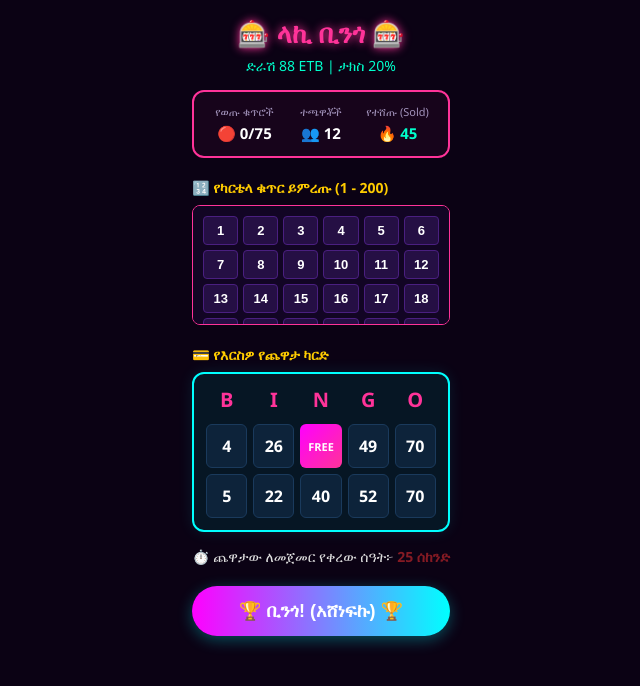
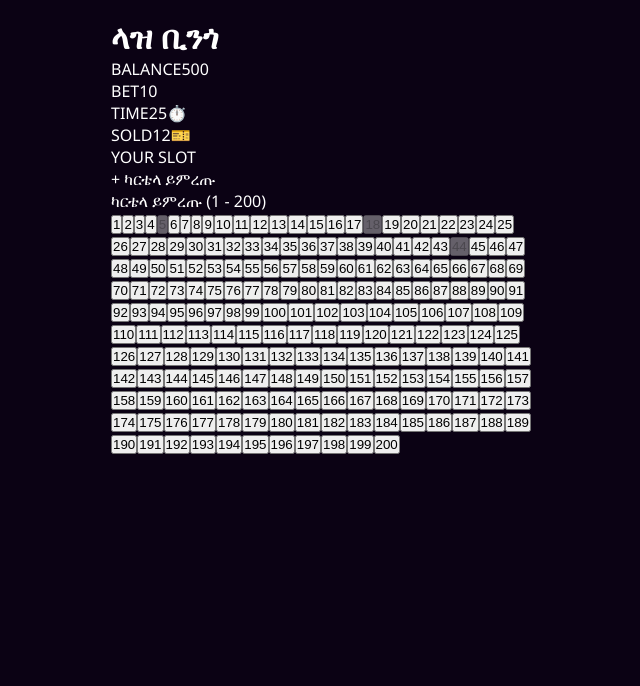
Before and after one commit to danielberihu72-cmd/laz-bingo-frontend, a React (Vite) app: page / in a window 1280 px wide. Shown: the top 686 px of the page, without its empty margins (319-959 px from the left). Built offline with nearby package versions, Linux system fonts and the light colour scheme.

Commit message:
Enhance game state management and timer logic
Added state management for game balance, bet, timer, and sold count. Implemented timer logic and cartela selection functionality.

```diff
--- a/src/App.jsx
+++ b/src/App.jsx
@@ -1,77 +1,122 @@
-import React, { useState } from 'react';
+import React, { useState, useEffect } from 'react';
 import './App.css';
 
 function App() {
-  // ከ1 እስከ 200 የካርቴላ መምረጫ ቁጥሮች ማመንጫ
-  const cartelaNumbers = Array.from({ length: 200 }, (_, i) => i + 1);
-  const [selectedCartela, setSelectedCartela] = useState(null);
+  // 1. መሠረታዊ መረጃዎች (States)
+  const [balance, setBalance] = useState(500); // ቀሪ ሂሳብ
+  const [bet, setBet] = useState(10); // ውርርድ
+  const [timer, setTimer] = useState(30); // የሰዓት ቆጣሪ (ከ30 ይጀምራል)
+  const [soldCount, setSoldCount] = useState(12); // የተሸጡ ካርቴላዎች ብዛት
 
-  // የናሙና ቢንጎ ካርድ ቁጥሮች (B-I-N-G-O)
-  const bingoCard = [,
- ,
-    [4, 26, "FREE", 49, 70],
-,
-    [5, 22, 40, 52, 70]
-  ];
+  const [mySlots, setMySlots] = useState([]); // ተጫዋቹ የገዛቸው ካርቴላዎች
+  const [allSoldCartelas, setAllSoldCartelas] = useState([5, 18, 44]); // ለምሳሌ ሌሎች ተጫዋቾች ቀድመው የገዟቸው ካርቴላዎች
 
+  const [gameStarted, setGameStarted] = useState(false); // ሰዓቱ ሲያልቅ ወደ ጨዋታ ሜዳ ለመሄድ
+
+  // 2. የሰዓት ቆጣሪ አሠራር (Timer Logic)
+  useEffect(() => {
+    if (timer > 0) {
+      const interval = setInterval(() => {
+        setTimer((prev) => prev - 1);
+      }, 1000);
+      return () => clearInterval(interval);
+    } else {
+      // ሰዓቱ 0 ሲደርስ አውቶማቲክ ወደ ጨዋታ ሜዳ ይወስደናል
+      setGameStarted(true);
+    }
+  }, [timer]);
+
+  // ከ1 እስከ 200 የካርቴላ ቁጥሮች ማመንጫ
+  const totalCartelas = Array.from({ length: 200 }, (_, i) => i + 1);
+
+  // 3. ካርቴላ የመምረጥ አሠራር
+  const handleSelectCartela = (num) => {
+    // ካርቴላው አስቀድሞ ከተሸጠ ወይም እኛ ከገዛነው ምንም አያደርግም
+    if (allSoldCartelas.includes(num) || mySlots.includes(num)) return;
+
+    // ብር ካለን ብቻ ነው መግዛት የምንችለው
+    if (balance >= bet) {
+      setMySlots([...mySlots, num]); // ወደ YOUR SLOT ይጨምረዋል
+      setSoldCount((prev) => prev + 1); // SOLD ላይ 1 ይጨምራል
+      setBalance((prev) => prev - bet); // ከባላንስ ላይ የቤቱን ብር ይቀንሳል
+    } else {
+      alert("ለማስያዝ በቂ ገንዘብ የለዎትም!");
+    }
+  };
+
+  // 🔴 ገጽ 2፦ ሰዓቱ አልቆ ጨዋታው ሲጀምር የሚመጣው ጊዜያዊ ገጽ (እሱን ቀጥለን በዝርዝር እንሠራዋለን)
+  if (gameStarted) {
     return (
       <div className="app-container">
-      {/* Header */}
         <div className="header">
           <h1 className="logo">🎰 ላኪ ቢንጎ 🎰</h1>
-        <p className="subtitle">ድራሽ 88 ETB | ታክስ 20%</p>
+          <p className="subtitle" style={{color: '#00ffcc'}}>የጨዋታው ሜዳ ተከፍቷል!</p>
         </div>
+        <div style={{textAlign: 'center', marginTop: '50px'}}>
+          <p>የመረጧቸው ካርቴላዎች፦ {mySlots.join(', ') || 'ምንም አልመረጡም'}</p>
+          <h2 style={{color: '#ff3399', marginTop: '20px'}}>⚠️ የሁለተኛውን ገጽ አሠራር ቀጥለን እንሠራዋለን...</h2>
+        </div>
+      </div>
+    );
+  }
 
-      {/* Stats Container */}
-      <div className="stats-container">
-        <div className="stat-box">
-          <span className="stat-title">የወጡ ቁጥሮች</span>
-          <span className="stat-value"><span style={{color: 'red'}}>🔴</span> 0/75</span>
+  // 🟢 ገጽ 1፦ የመጀመሪያው መነሻ ገጽ ዲዛይን
+  return (
+    <div className="app-container">
+      {/* ርዕስ */}
+      <h1 className="main-title">ላዝ ቢንጎ</h1>
+
+      {/* የላይኛው መረጃ ሰሌዳ */}
+      <div className="top-info-grid">
+        <div className="info-box">
+          <span className="info-label text-green">BALANCE</span>
+          <span className="info-value text-green">{balance}</span>
         </div>
-        <div className="stat-box">
-          <span className="stat-title">ተጫዋቾች</span>
-          <span className="stat-value">👥 12</span>
+        <div className="info-box">
+          <span className="info-label text-red">BET</span>
+          <span className="info-value text-red">{bet}</span>
         </div>
-        <div className="stat-box">
-          <span className="stat-title">የተሸጡ (Sold)</span>
-          <span className="stat-value" style={{color: '#00ffcc'}}>🔥 45</span>
+        <div className="info-box">
+          <span className="info-label text-yellow">TIME</span>
+          <span className="info-value text-yellow">{timer}⏱️</span>
+        </div>
+        <div className="info-box">
+          <span className="info-label text-cyan">SOLD</span>
+          <span className="info-value text-cyan">{soldCount}🎫</span>
         </div>
       </div>
 
-      {/* Cartela Selector (1 - 200) */}
-      <div className="card-title">🔢 የካርቴላ ቁጥር ይምረጡ (1 - 200)</div>
-      <div className="cartela-selector">
-        {cartelaNumbers.map((num) => (
+      {/* YOUR SLOT ሳጥን */}
+      <div className="your-slot-container">
+        <span className="slot-title">YOUR SLOT</span>
+        <div className="slot-box">
+          {mySlots.length > 0 ? (
+            mySlots.map(num => <span key={num} className="selected-tag">#{num}</span>)
+          ) : (
+            <span className="placeholder-text">+ ካርቴላ ይምረጡ</span>
+          )}
+        </div>
+      </div>
+
+      {/* የካርቴላ ቁጥሮች መዘርዘሪያ ሰሌዳ (1 - 200) */}
+      <div className="selector-title">ካርቴላ ይምረጡ (1 - 200)</div>
+      <div className="cartela-grid">
+        {totalCartelas.map((num) => {
+          const isMine = mySlots.includes(num);
+          const isSold = allSoldCartelas.includes(num);
+
+          return (
             <button
               key={num}
-            className={`cartela-btn ${selectedCartela === num ? 'active' : ''}`}
-            onClick={() => setSelectedCartela(num)}
+              disabled={isSold}
+              className={`cartela-cell ${isMine ? 'mine' : ''} ${isSold ? 'sold' : ''}`}
+              onClick={() => handleSelectCartela(num)}
             >
               {num}
             </button>
-        ))}
+          );
+        })}
       </div>
-
-      {/* Bingo Card */}
-      <div className="card-title">💳 የእርስዎ የጨዋታ ካርድ {selectedCartela && `(#${selectedCartela})`}</div>
-      <div className="bingo-card">
-        {['B', 'I', 'N', 'G', 'O'].map(letter => (
-          <div key={letter} className="grid-header">{letter}</div>
-        ))}
-        {bingoCard.flat().map((cell, idx) => (
-          <div key={idx} className={cell === "FREE" ? "free-cell" : "grid-cell"}>
-            {cell}
-          </div>
-        ))}
-      </div>
-
-      {/* Timer Counter */}
-      <div className="timer-container">
-        ⏱️ ጨዋታው ለመጀመር የቀረው ሰዓት፦ <span className="timer-countdown">25 ሰከንድ</span>
-      </div>
-
-      {/* Action Button */}
-      <button className="bingo-btn">🏆 ቢንጎ! (አሸነፍኩ) 🏆</button>
     </div>
   );
 }
```
Lines whose indentation alone changed are shown as unchanged.
